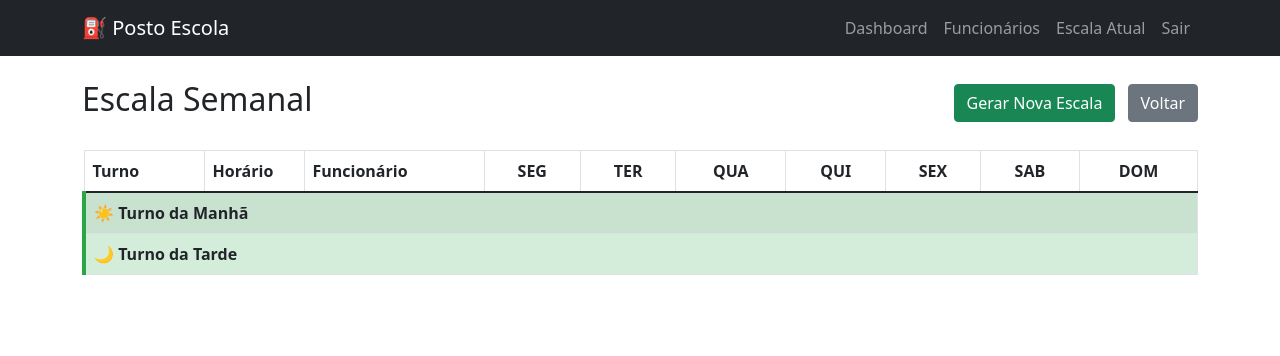
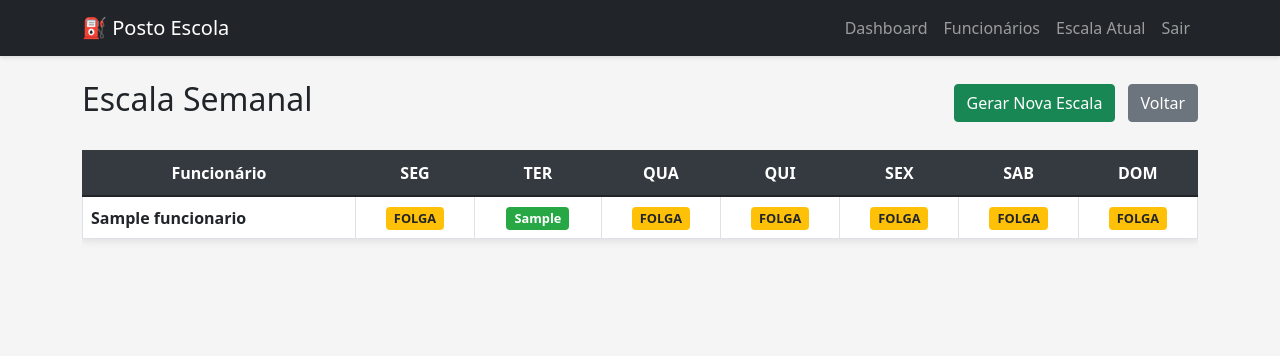
Before and after one commit to vinybag/posto-escala, a Flask app: page /escala in a window 1280 px wide. Shown: the top 356 px of the page. Run offline with Flask 3, Linux system fonts and the light colour scheme; a user stored in the database is signed in; tables that the repository leaves empty hold one stand-in row (values such as "Sample post").

Commit message:
CORREÇÃO TOTAL: banco protegido, escala 6x1, uma linha por funcionário

```diff
--- a/static/style.css
+++ b/static/style.css
@@ -1,49 +1,70 @@
-/* Células da escala */
-.turno-cell {
-    background-color: #e9ecef;
-    font-weight: bold;
-    vertical-align: middle;
-    text-align: center;
-    border-right: 2px solid #dee2e6;
+body {
+    background-color: #f5f5f5;
 }
 
-.horario-cell {
-    background-color: #f8f9fa;
-    font-weight: 600;
+.navbar {
+    box-shadow: 0 2px 4px rgba(0,0,0,0.1);
+}
+
+.card {
+    margin-bottom: 20px;
+    box-shadow: 0 2px 4px rgba(0,0,0,0.1);
+}
+
+.table {
+    background-color: white;
+}
+
+.badge {
+    font-size: 0.75rem;
+}
+
+/* Tabela da Escala */
+.escala-table {
+    background-color: white;
+    box-shadow: 0 2px 8px rgba(0,0,0,0.1);
+}
+
+.escala-table thead th {
+    background-color: #343a40;
+    color: white;
     text-align: center;
-    border-right: 2px solid #dee2e6;
     vertical-align: middle;
+    padding: 10px;
+}
+
+.escala-table tbody td {
+    text-align: center;
+    vertical-align: middle;
+    padding: 8px;
 }
 
 .funcionario-cell {
-    font-weight: 500;
-    background-color: white;
-    border-right: 2px solid #dee2e6;
+    text-align: left !important;
+    font-weight: 600;
+    background-color: #f8f9fa;
 }
 
-.status-cell {
-    min-width: 90px;
-    text-align: center;
-    vertical-align: middle;
-}
-
-.turno-header td {
-    background-color: #d4edda;
-    padding: 8px;
-    font-size: 1rem;
-    border-left: 4px solid #28a745;
-}
-
-/* Cores das badges */
 .badge.bg-success {
     background-color: #28a745 !important;
+    font-size: 0.8rem;
+    padding: 5px 8px;
 }
 
 .badge.bg-warning {
     background-color: #ffc107 !important;
     color: #212529 !important;
+    font-size: 0.8rem;
+    padding: 5px 8px;
 }
 
-.badge.bg-info {
-    background-color: #17a2b8 !important;
+@media (max-width: 768px) {
+    .escala-table {
+        font-size: 0.75rem;
+    }
+
+    .badge {
+        font-size: 0.65rem;
+        padding: 3px 5px;
+    }
 }
--- a/templates/escala.html
+++ b/templates/escala.html
@@ -9,98 +9,42 @@
 </div>
 
 <div class="table-responsive">
-    <table class="table table-bordered table-striped escala-table">
-        <thead>
+    <table class="table table-bordered escala-table">
+        <thead class="table-dark">
             <tr>
-                <th style="width: 120px;">Turno</th>
-                <th style="width: 100px;">Horário</th>
-                <th style="width: 180px;">Funcionário</th>
-                {% set dias = ['SEG', 'TER', 'QUA', 'QUI', 'SEX', 'SAB', 'DOM'] %}
-                {% for dia in dias %}
-                <th class="text-center">{{ dia }}</th>
-                {% endfor %}
+                <th>Funcionário</th>
+                <th>SEG</th>
+                <th>TER</th>
+                <th>QUA</th>
+                <th>QUI</th>
+                <th>SEX</th>
+                <th>SAB</th>
+                <th>DOM</th>
             </tr>
         </thead>
         <tbody>
-            <!-- Manhã -->
-            <tr class="turno-header">
-                <td colspan="10"><strong>☀️ Turno da Manhã</strong></td>
-            </tr>
-
-            {% set horarios_manha = ['6-13', '6-14', '7-15'] %}
-            {% for horario in horarios_manha %}
-                {% set funcionarios_horario = [] %}
-                {% for item in escala if item.horario == horario %}
-                    {% if item.funcionario not in funcionarios_horario %}
-                        {% set _ = funcionarios_horario.append(item.funcionario) %}
+            {% set funcionarios = [] %}
+            {% for item in escala %}
+                {% if item.funcionario not in funcionarios %}
+                    {% set _ = funcionarios.append(item.funcionario) %}
                 {% endif %}
             {% endfor %}
 
-                {% for func in funcionarios_horario %}
+            {% for func in funcionarios %}
             <tr>
-                    {% if loop.first %}
-                    <td class="turno-cell" rowspan="{{ funcionarios_horario|length }}"><strong>Manhã</strong></td>
-                    <td class="horario-cell" rowspan="{{ funcionarios_horario|length }}"><strong>{{ horario.replace('-', ' às ') }}</strong></td>
-                    {% endif %}
-                    <td class="funcionario-cell">{{ func.nome }}</td>
+                <td class="funcionario-cell"><strong>{{ func.nome }}</strong></td>
                 {% for dia in range(7) %}
-                        {% set escala_dia = escala | selectattr('dia_semana', 'equalto', dia) | selectattr('funcionario_id', 'equalto', func.id) | list %}
-                        <td class="text-center status-cell">
-                            {% if escala_dia %}
-                                {% set item = escala_dia[0] %}
-                                {% if item.horario == horario %}
-                                    <span class="badge bg-success">Trabalho</span>
+                    {% set registro = escala | selectattr('funcionario_id', 'equalto', func.id) | selectattr('dia_semana', 'equalto', dia) | list %}
+                    <td class="text-center">
+                        {% if registro %}
+                            <span class="badge bg-success">{{ registro[0].horario.replace('-', ' às ') }}</span>
                         {% else %}
-                                    <span class="badge bg-info">{{ item.horario.replace('-', 'às') }}</span>
-                                {% endif %}
-                            {% else %}
-                                <span class="badge bg-warning text-dark">Folga</span>
+                            <span class="badge bg-warning text-dark">FOLGA</span>
                         {% endif %}
                     </td>
                 {% endfor %}
             </tr>
             {% endfor %}
-            {% endfor %}
-
-            <!-- Tarde -->
-            <tr class="turno-header">
-                <td colspan="10"><strong>🌙 Turno da Tarde</strong></td>
-            </tr>
-
-            {% set horarios_tarde = ['13-21', '14-22', '15-22'] %}
-            {% for horario in horarios_tarde %}
-                {% set funcionarios_horario = [] %}
-                {% for item in escala if item.horario == horario %}
-                    {% if item.funcionario not in funcionarios_horario %}
-                        {% set _ = funcionarios_horario.append(item.funcionario) %}
-                    {% endif %}
-                {% endfor %}
-
-                {% for func in funcionarios_horario %}
-                <tr>
-                    {% if loop.first %}
-                    <td class="turno-cell" rowspan="{{ funcionarios_horario|length }}"><strong>Tarde</strong></td>
-                    <td class="horario-cell" rowspan="{{ funcionarios_horario|length }}"><strong>{{ horario.replace('-', ' às ') }}</strong></td>
-                    {% endif %}
-                    <td class="funcionario-cell">{{ func.nome }}</td>
-                    {% for dia in range(7) %}
-                        {% set escala_dia = escala | selectattr('dia_semana', 'equalto', dia) | selectattr('funcionario_id', 'equalto', func.id) | list %}
-                        <td class="text-center status-cell">
-                            {% if escala_dia %}
-                                {% set item = escala_dia[0] %}
-                                {% if item.horario == horario %}
-                                    <span class="badge bg-success">Trabalho</span>
-                                {% else %}
-                                    <span class="badge bg-info">{{ item.horario.replace('-', 'às') }}</span>
-                                {% endif %}
-                            {% else %}
-                                <span class="badge bg-warning text-dark">Folga</span>
-                            {% endif %}
-                        </td>
-                    {% endfor %}
-                </tr>
-                {% endfor %}
-            {% endfor %}
         </tbody>
     </table>
 </div>
```
Also changed, not shown: scheduler.py (+40 -43 lines), 1 other file. Lines whose indentation alone changed are shown as unchanged.
